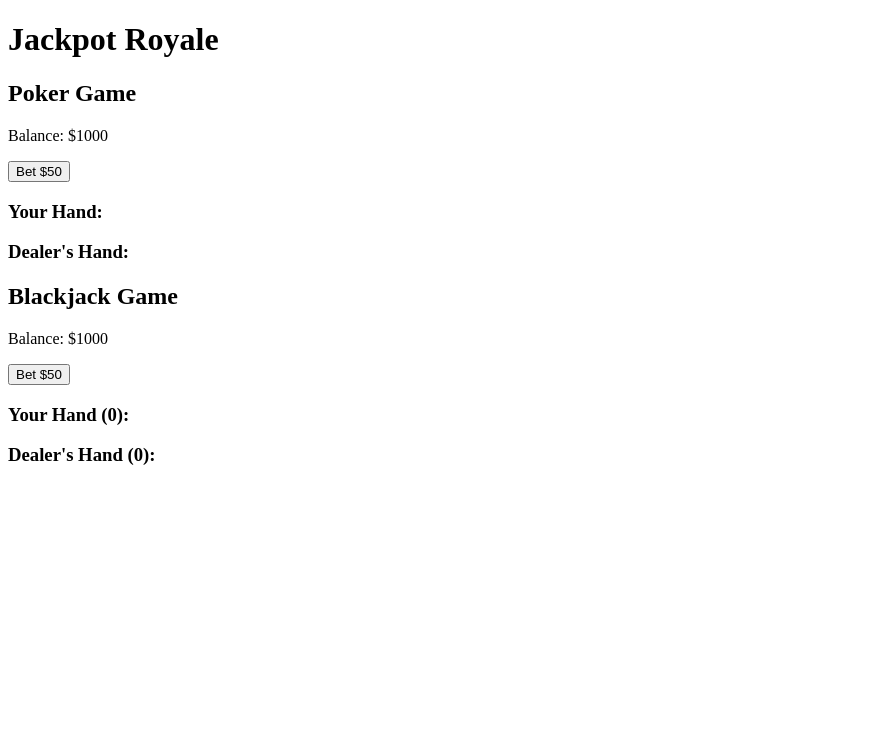
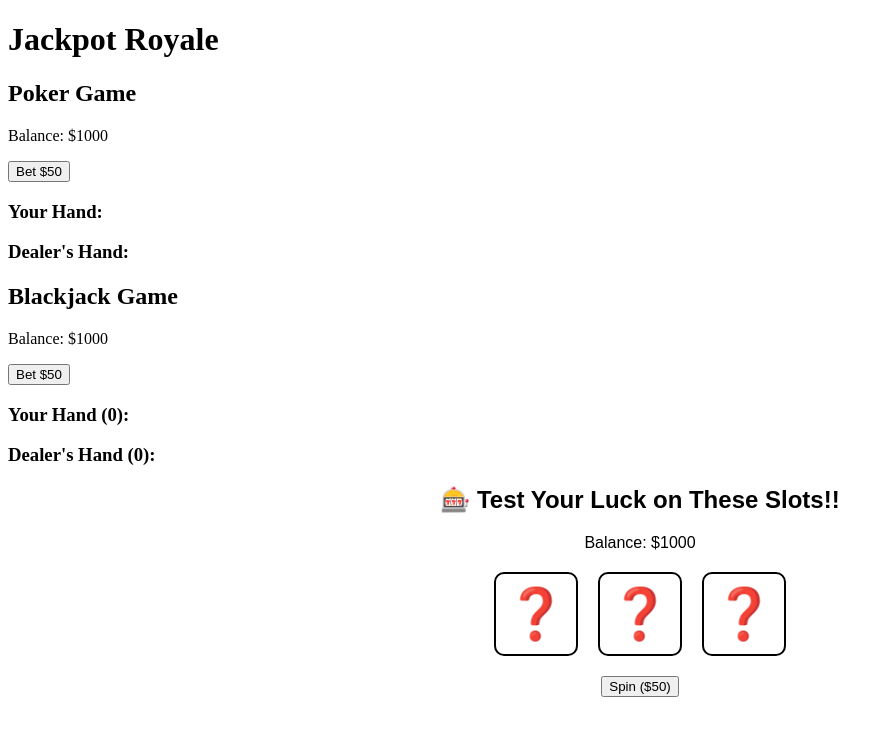
Before and after one commit to blovelace84/Casino-App-Repo, a React (Vite) app in the folder Casino-App/: page / in a window 1280 px wide. Shown: the top 736 px of the page, without its empty margins (0-893 px from the left). Built offline with nearby package versions, Linux system fonts and the light colour scheme.

Commit message:
New Component added
SlotsGame.jsx: need to style the spin button to the slots game component

```diff
--- a/Casino-App/src/App.jsx
+++ b/Casino-App/src/App.jsx
@@ -1,6 +1,7 @@
 import React from "react";
 import PokerGame from "./Components/PokerGame";
 import BlackjackGame from "./Components/BlackJackGame";
+import SlotGame from "./Components/SlotsGame";
 
 function App() {
   return (
@@ -8,6 +9,7 @@ function App() {
       <h1>Jackpot Royale</h1>
       <PokerGame />
       <BlackjackGame />
+      <SlotGame />
    </div>
   )
 }
--- /dev/null
+++ b/Casino-App/src/Components/SlotsGame.css
@@ -0,0 +1,34 @@
+.slots-container {
+    text-align: center;
+    font-family: Arial, sans-serif;
+  }
+
+  .reels {
+    display: flex;
+    justify-content: center;
+    font-size: 50px;
+    margin: 20px 0;
+  }
+
+  .slot {
+    margin: 0 10px;
+    padding: 10px;
+    width: 60px;
+    height: 60px;
+    display: flex;
+    align-items: center;
+    justify-content: center;
+    border: 2px solid #000;
+    background: white;
+    border-radius: 10px;
+  }
+
+  .spinning .slot {
+    animation: spin 1.5s ease-in-out infinite;
+  }
+
+  @keyframes spin {
+    0% { transform: rotateX(0); }
+    50% { transform: rotateX(180deg); }
+    100% { transform: rotateX(0); }
+  }
--- /dev/null
+++ b/Casino-App/src/Components/SlotsGame.jsx
@@ -0,0 +1,62 @@
+import React, { useState } from "react";
+import { useCasino } from "../Context/CasinoContext";
+import "./SlotsGame.css";
+
+const symbols = ["🍒", "🍋", "🍊", "🍉", "⭐", "🔔", "7️⃣"]; //slot symbols
+
+const SlotGame = () => {
+    const { balance, placeBet, payout } = useCasino();
+    const [reels, setReels] = useState(["❓", "❓", "❓"]);
+    const [spinning, setSpinning] = useState(false);
+    const [gameResult, setGameResult] = useState("");
+
+    const spinReels = () => {
+        if(balance < 50){
+            setGameResult("Not enough balance!");
+            return;
+        }
+        placeBet(50);
+        setSpinning(true);
+        setGameResult("");
+
+        setTimeout(() => {
+            const newReels = [
+                symbols[Math.floor(Math.random() * symbols.length)],
+                symbols[Math.floor(Math.random() * symbols.length)],
+                symbols[Math.floor(Math.random() * symbols.length)],
+            ];
+            setReels(newReels);
+            setSpinning(false);
+            calculatePayout(newReels);
+        }, 1500);
+    };
+    const calculatePayout = (newReels) => {
+        const [first, second, third] = newReels;
+
+        if(first === second && second === third){
+            let multiplier = first === "7️⃣" ? 10 : 5; //Higher payout for 7
+            payout(multiplier);
+            setGameResult(`Jackpot! you won ${multiplier * 50}!🎉`);
+        }else if (first === second || second === third || first === third){
+            payout(2);
+            setGameResult("Small Win! You got a 2x payout!");
+        }else{
+            setGameResult("Try again!");
+        }
+    };
+    return(
+        <div className="slots-container">
+            <h2>🎰 Test Your Luck on These Slots!!</h2>
+            <p>Balance: ${balance}</p>
+            <div className={`reels ${spinning ? "spinning" : ""}`}>
+                {reels.map((Symbol, index) => (
+                    <span key={index} className="slot">{Symbol}</span>
+                ))}
+            </div>
+            <button onClick={spinReels} disabled={spinning}>Spin ($50)</button>
+            <h3>{gameResult}</h3>
+        </div>
+    );
+};
+
+export default SlotGame;
```
